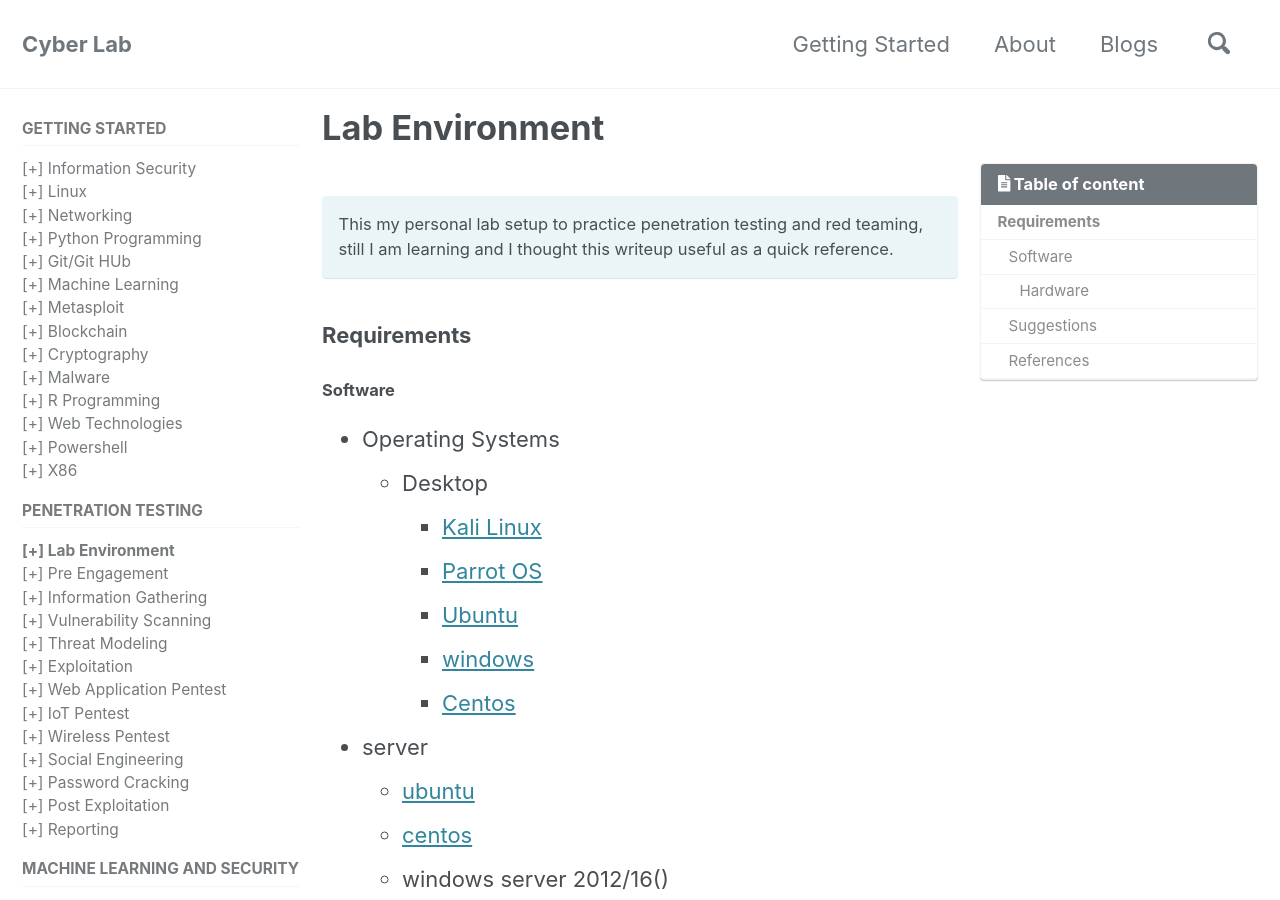
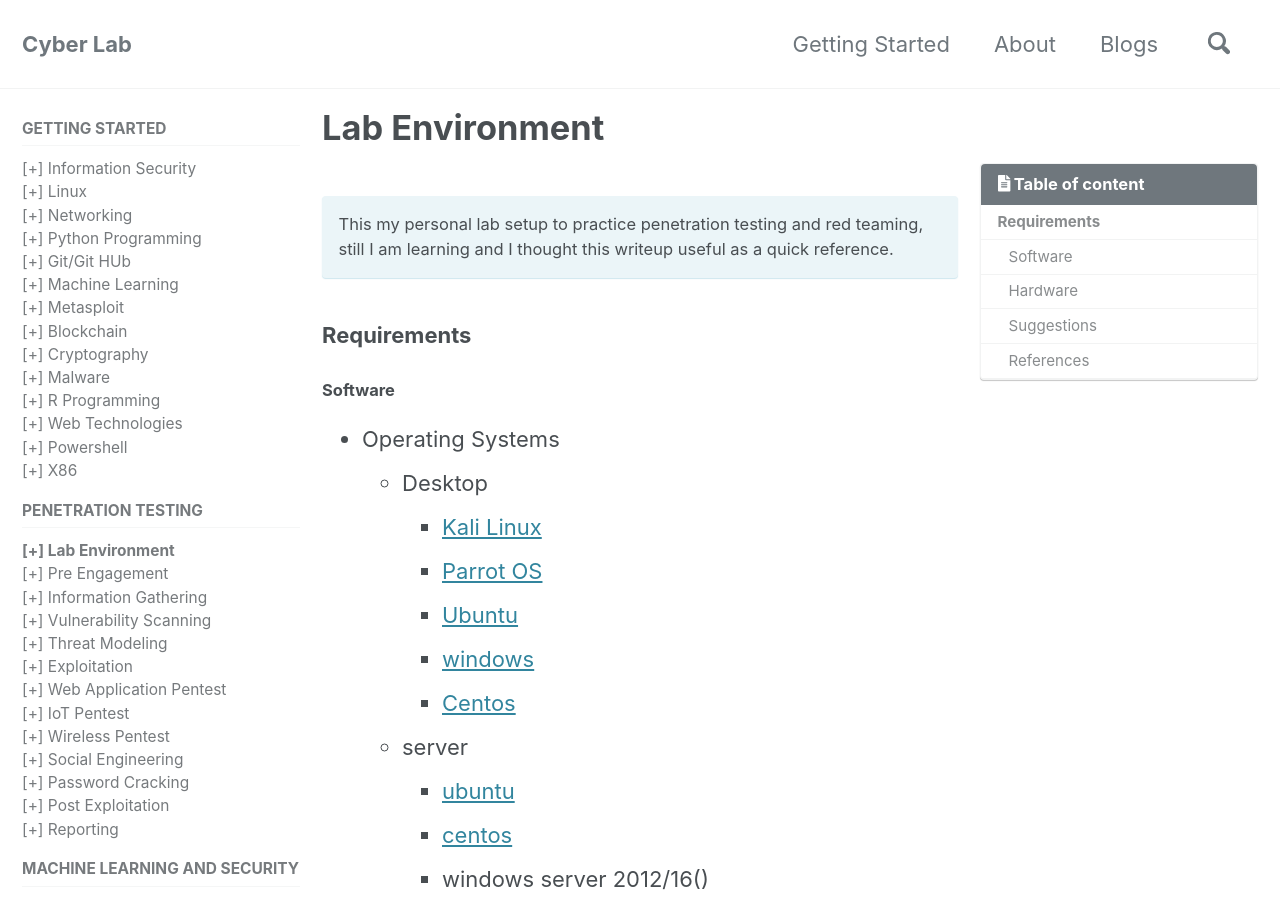
Before and after one commit to mohareti/cyberlab, a Jekyll site: the page built from _pentest/00_Lab.md, in a window 1280 px wide and 900 px high. Built offline with Jekyll 4.4.1, drawn with Linux system fonts in a browser that asks for light colours; cached includes are drawn as plain includes; nearby versions of some CDN libraries.

Commit message:
Update 00_Lab.md

```diff
--- a/_pentest/00_Lab.md
+++ b/_pentest/00_Lab.md
@@ -36,23 +36,17 @@ This my personal lab setup to practice penetration testing and red teaming, stil
     - [Ubuntu](https://www.ubuntu.com/download/desktop)
     - [windows](https://www.microsoft.com/en-us/software-download/windows10)
     - [Centos](https://www.centos.org/download/)
-
-
- - server
+  - server
     - [ubuntu](https://www.ubuntu.com/download/server)
     - [centos](https://www.centos.org/download/)
     - windows server 2012/16()
+  - Virtualization
+    - [Virtual Box](https://www.virtualbox.org) we create entire our lab setup in virtual box
+  - Vulnerable ISO to practice
+    - [Vulnub Images](https://www.vulnhub.com)
+    - [DVWA](www.dvwa.co.uk)
 
-
-- Virtualization
-
-  - [Virtual Box](https://www.virtualbox.org) we create entire our lab setup in virtual box
-
-- Vulnerable ISO to practice
-  - [Vulnub Images](https://www.vulnhub.com)
-  - [DVWA](www.dvwa.co.uk)
-
-##### Hardware
+#### Hardware
 - Wireless: Alfa AWUS051NH
 - DropBox: Raspberry pi, Odroid
 - Open WRT based Routers
```
